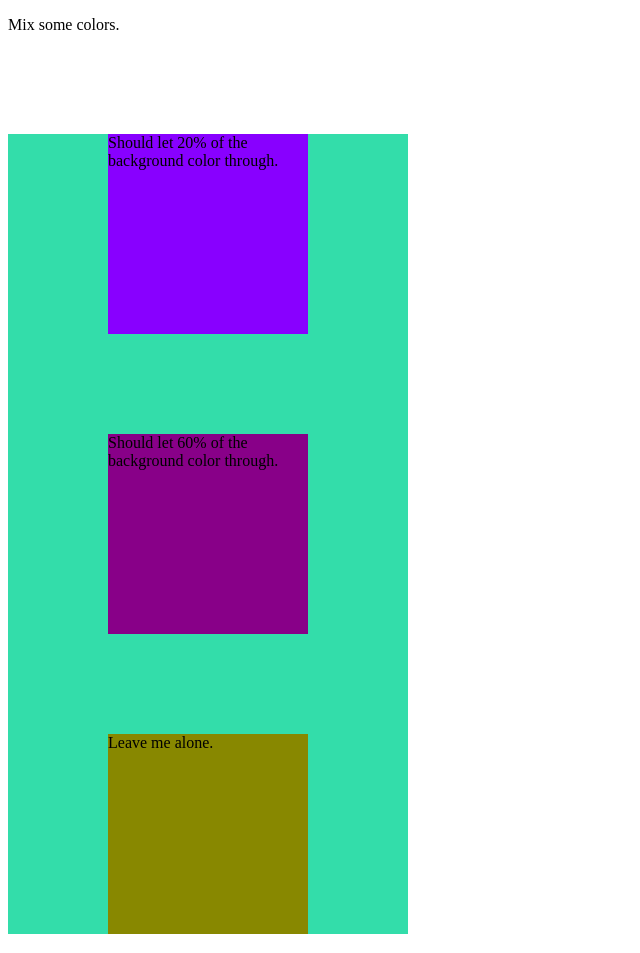
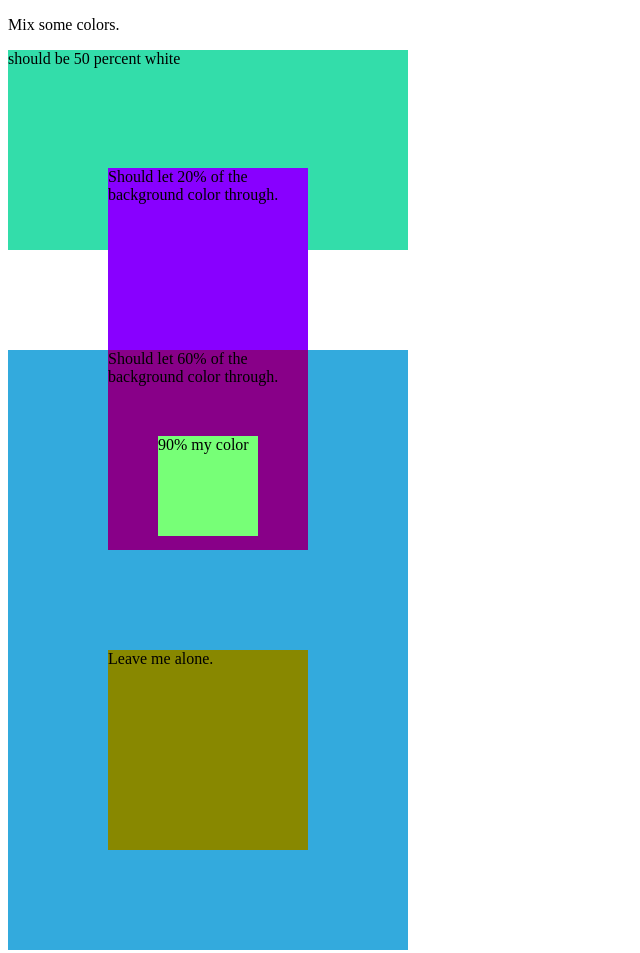
Before and after one commit to bottlecaplabs/gels, a plain HTML site: page gels.html in a window 1280 px wide. Shown: the whole page, without its empty margins (0-640 px from the left). Drawn offline with Linux system fonts and the light colour scheme.

Commit message:
more test cases

```diff
--- a/gels.css
+++ b/gels.css
@@ -1,7 +1,12 @@
 #parent {
   background:#3da;
   width:400px;
-  height:800px;
+  height:200px;
+}
+#parent2 {
+  background:#3ad;
+  width:400px;
+  height:600px;
 }
 #child {
   background:#80f;
@@ -15,6 +20,12 @@
   margin:100px;
   height:200px;
 }
+#nested {
+  background:#7f7;
+  width:100px;
+  margin:50px;
+  height:100px;
+}
 #child3 {
   background:#880;
   width:200px;
--- a/gels.html
+++ b/gels.html
@@ -6,9 +6,14 @@
 </head>
 <body>
   <p>Mix some colors.</p>
-  <div id="parent">
+  <div id="parent" class="gel-50">
+    should be 50 percent white
     <div id="child" class="gel-80">Should let 20% of the background color through.</div>
-    <div id="child2" class="gel-40">Should let 60% of the background color through.</div>
+  </div>
+  <div id="parent2">
+    <div id="child2" class="gel-40">Should let 60% of the background color through.
+      <div id="nested" class="gel-10">90% my color</div>
+    </div>
     <div id="child3" class="other">Leave me alone.</div>
   </div>
 <script src="jquery.js" type="text/javascript"></script>
--- a/jquery.gels.js
+++ b/jquery.gels.js
@@ -6,7 +6,7 @@
       gelify(this);
     });
   };
-  function gelify() {
-
+  function gelify(el) {
+    console.log(el)
   };
 })(jQuery);
```
